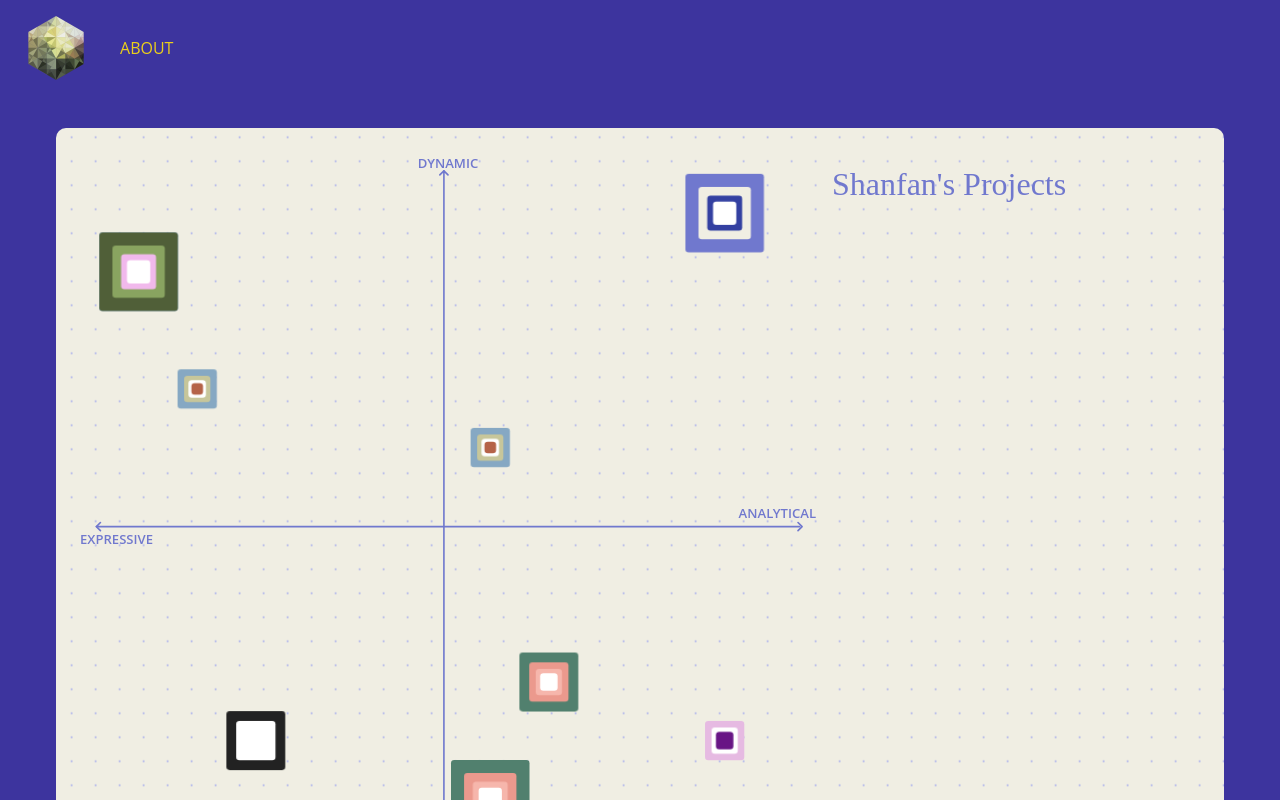
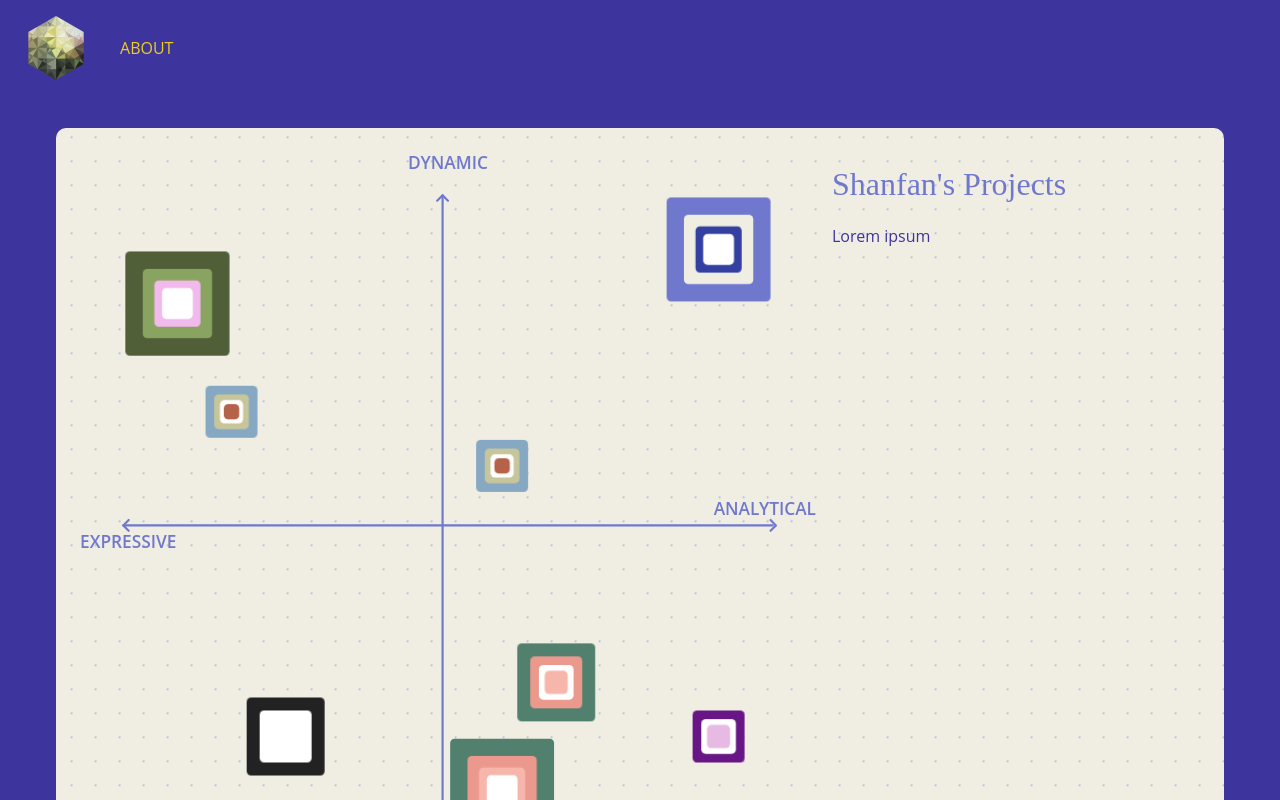
Before and after one commit to Shanfan/shanfanhuang.com, a SvelteKit app: page / in a window 1280 px wide. Shown: the top 800 px of the page. Built offline with nearby package versions, Linux system fonts and the light colour scheme; a web font is replaced by a local one.

Commit message:
loading project information

```diff
--- a/src/lib/components/TwoByTwo.svelte
+++ b/src/lib/components/TwoByTwo.svelte
@@ -1,9 +1,9 @@
 <script>
 	//@ts-nocheck
 	import * as d3 from 'd3';
-	let { projects } = $props();
-	let plotSize = 900;
-	let margin = 20;
+	let { projects, whichProj } = $props();
+	let plotSize = 680;
+	let margin = 40;
 	let boundSize = plotSize - margin * 2;
 	let xScale = d3.scaleLinear().domain([-6, 6]).range([0, boundSize]);
 	let yScale = d3.scaleLinear().domain([-6, 6]).range([boundSize, 0]);
@@ -18,14 +18,13 @@
 		});
 
 		return {
+			id: d.id,
 			title: d.title,
 			colors: colors,
 			sizes: sizes,
 			position: `${xScale(d.x)}, ${yScale(d.y)}`
 		};
 	});
-
-	$inspect(projectData);
 </script>
 
 {#snippet arrowAxis(transX, transY, rotate = '0')}
@@ -40,12 +39,22 @@
 	</g>
 {/snippet}
 
-{#snippet proj(data)}
-	<g transform="translate({data.position})" data-proj={data.title}>
+{#snippet proj(data, i)}
+	<g
+		class="proj"
+		transform="translate({data.position})"
+		data-proj={data.title}
+		onclick={() => {
+			whichProj(data.id);
+		}}
+		onkeydown={() => handleKeydown()}
+		role="button"
+		tabindex={i}
+	>
 		{#each data.colors as color, i}
 			{#if i % 2}
 				<rect
-					class="rotating"
+					class="spinning"
 					x={-data.sizes[i] / 2}
 					y={-data.sizes[i] / 2}
 					width={data.sizes[i]}
@@ -68,7 +77,7 @@
 {/snippet}
 
 <div class="wrapper">
-	<svg width="100%" height="auto" viewBox="0, 0, {plotSize}, {plotSize}">
+	<svg width="100%" viewBox="0, 0, {plotSize}, {plotSize}">
 		<g>
 			{@render arrowAxis(margin, plotSize / 2)}
 			{@render arrowAxis(plotSize / 2, margin, 90)}
@@ -79,9 +88,9 @@
 				<text text-anchor="start" x="0" y={plotSize / 2 + 26}>Expressive</text>
 			</g>
 		</g>
-		<g class="proj">
-			{#each projectData as p}
-				{@render proj(p)}
+		<g transform="translate({margin}, {margin})">
+			{#each projectData as p, i}
+				{@render proj(p, i)}
 			{/each}
 		</g>
 	</svg>
@@ -106,11 +115,12 @@
 		font-size: 1em;
 	}
 
-	.rotating {
+	.spinning {
 		animation: spin linear infinite 5s;
 	}
 
-	.rotating:hover {
+	.proj:hover .spinning,
+	.proj:focus .spinning {
 		animation-play-state: paused;
 		cursor: pointer;
 	}
--- a/src/lib/data/projects.yaml
+++ b/src/lib/data/projects.yaml
@@ -18,7 +18,7 @@
 
 - title: NYC’s Holiday Tipping Insights
   id: 08
-  colors: "#51806E, #EB998D, #F6B6AC, #FFF"
+  colors: "#51806E, #EB998D, #FFF, #F6B6AC"
   size: M
   x: 2
   y: -3
@@ -48,7 +48,7 @@
 
 - title: Information Is Beautiful Awards
   id: 06
-  colors: "#E6BAE2, #FFF, #681585"
+  colors: "#681585, #FFF, #E6BAE2"
   size: S
   x: 5
   y: -4
@@ -156,7 +156,7 @@
 #     - Interactive Storytelling
 
 - title: She Said
-  id: 00
+  id: 100
   colors: "#86A8C3, #C7C69A, #FFF, #B56348"
   size: S
   x: 1
--- a/src/routes/+page.svelte
+++ b/src/routes/+page.svelte
@@ -3,8 +3,24 @@
 	import TwoByTwo from '$lib/components/TwoByTwo.svelte';
 
 	let { data } = $props();
+	let projID = $state();
+
 	const projects = data.projects;
-	const dir = '/projects';
+	const projectMap = new Map(
+		projects.map((proj) => [
+			proj.id,
+			{
+				title: proj.title,
+				description: proj.description,
+				link: proj.link,
+				imageUrl: proj.imageUrl,
+				vidUrl: proj.vidUrl,
+				tools: proj.tools
+			}
+		])
+	);
+
+	$inspect(projectMap.get(2));
 </script>
 
 <svelte:head>
@@ -15,10 +31,32 @@
 	/>
 </svelte:head>
 
-<section class="graph-paper">
-	<TwoByTwo {projects} />
+<section class="graph-paper light">
+	<TwoByTwo
+		{projects}
+		whichProj={(id) => {
+			projID = id;
+		}}
+	/>
 	<div class="information">
-		<h1 class="cursive">Shanfan's Projects</h1>
+		{#if projID}
+			<div class="image">
+				{#if projectMap.get(projID).vidUrl}
+					<video autoplay muted loop playsinline>
+						<source src={'/projects/' + projectMap.get(projID).vidUrl} type="video/mp4" />
+						<img src={'/projects/' + projectMap.get(projID).imageUrl} alt="" />
+					</video>
+				{:else}
+					<img src={'/projects/' + projectMap.get(projID).imageUrl} alt="" />
+				{/if}
+			</div>
+			<a href={projectMap.get(projID).link}><h2>{projectMap.get(projID).title}</h2></a>
+			<p class="description">{projectMap.get(projID).description}</p>
+			<p><span class="label">tools</span> {projectMap.get(projID).tools}</p>
+		{:else}
+			<h1 class="cursive">Shanfan's Projects</h1>
+			<p>Lorem ipsum</p>
+		{/if}
 	</div>
 </section>
 
@@ -35,7 +73,7 @@
 		background-position: -30% -30%;
 		border-radius: 10px;
 		padding: 1.5em;
-		color: var(--color-light-blue);
+		color: var(--color-dark-bg);
 		display: grid;
 		grid-template-columns: 2fr 1fr;
 		gap: 1em;
@@ -43,47 +81,40 @@
 
 	.graph-paper h1 {
 		font-size: 2em;
+		color: var(--color-light-blue);
 	}
 
 	.graph-paper h2 {
-		text-transform: lowercase;
 		font-size: 2em;
 		margin-top: 0;
 	}
 
 	.graph-paper .image img,
 	.graph-paper .image video {
-		width: 100%;
-		border-radius: 0.5em;
+		width: 95%;
+		border: 0.5em solid #fff;
+		transform: rotate(5deg);
+		box-shadow: 0 2px 5px rgba(0, 0, 0, 0.25);
 	}
 
-	.description,
-	.sources {
+	.description {
 		margin-bottom: 1em;
 	}
 
 	.label {
 		font-size: smaller;
 		text-transform: uppercase;
-		color: var(--color-lighter-blue);
+		color: var(--color-light-blue);
 		margin: 0;
 	}
 
-	.meta p {
-		margin-top: 0;
-	}
-
-	.tags {
-		display: flex;
-		flex-wrap: wrap;
-		gap: 1em;
-	}
-
-	@media (max-width: 720px) {
+	@media (max-width: 960px) {
 		.graph-paper {
-			padding: 2em;
+			padding: 1em;
+			background-size: 16px;
 		}
-		.graph-paper h1 {
+		.graph-paper h1,
+		.graph-paper h2 {
 			font-size: 1.5em;
 		}
 	}
```
